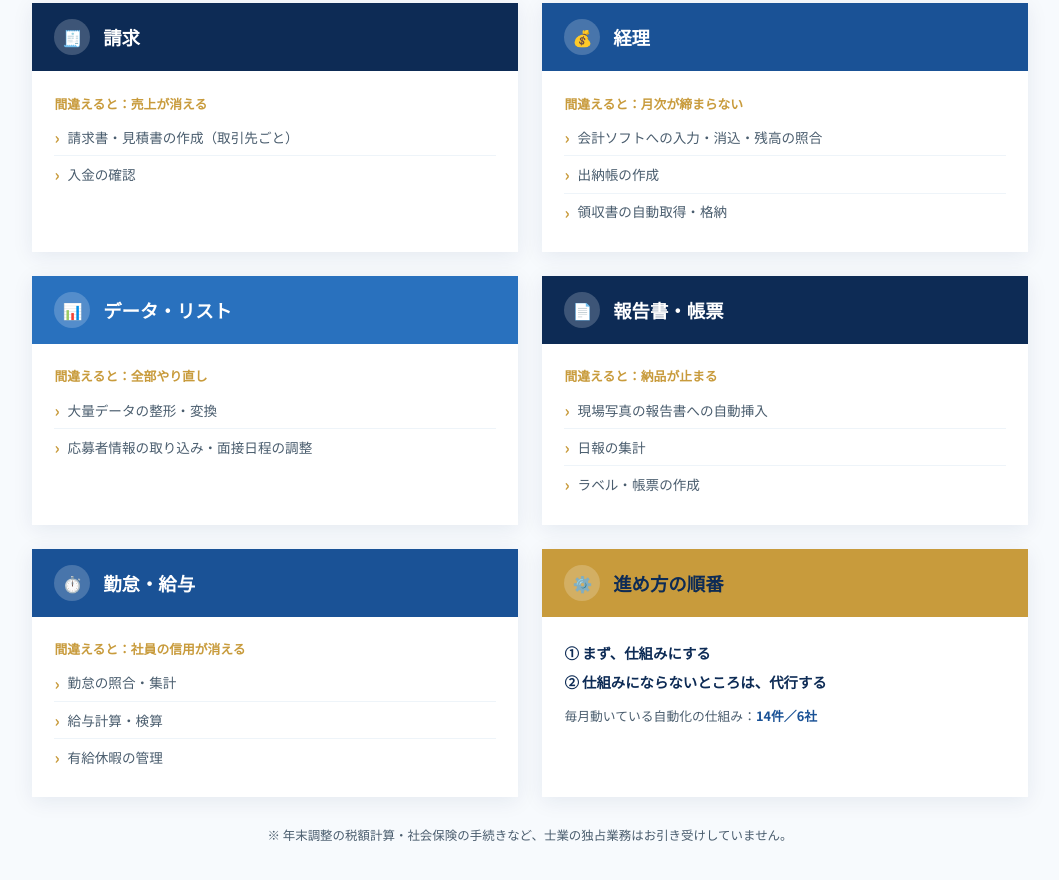
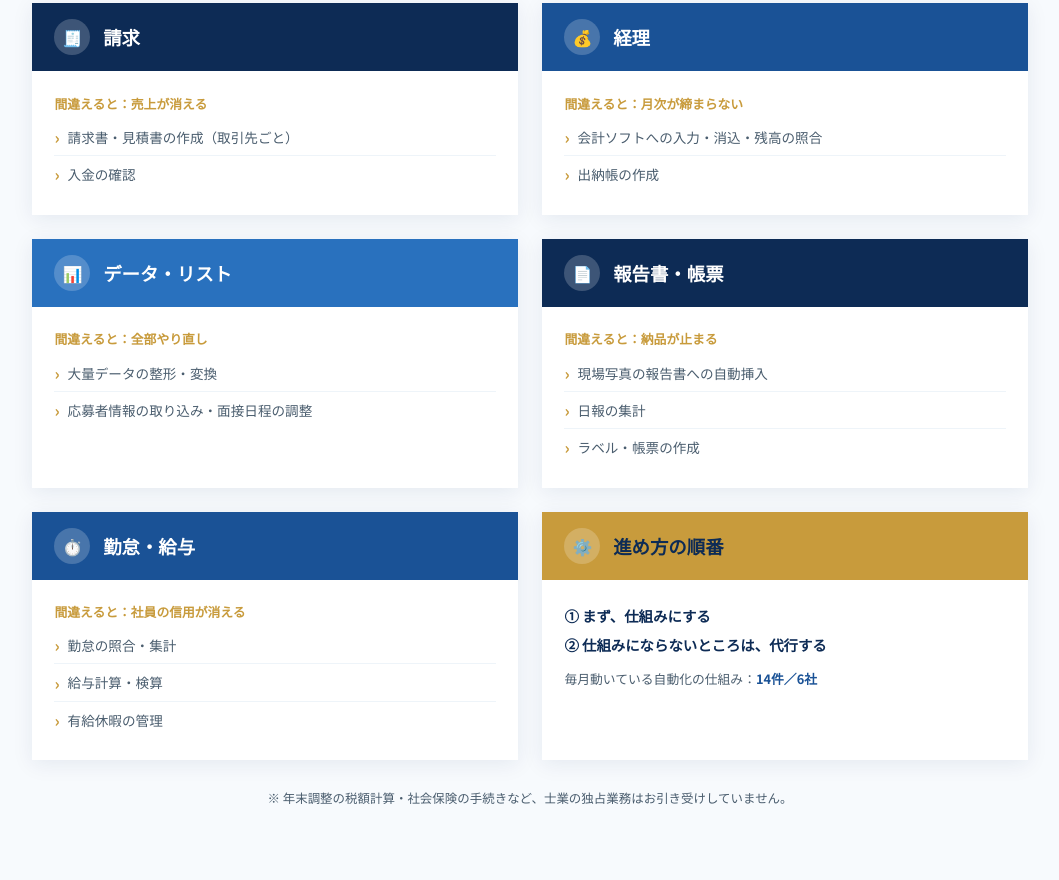
Before and after one commit to ctrlshift-jp/ctrlshift-jp.github.io, a plain HTML site: page index.html in a window 1280 px wide. Shown: the part 1829-2709 px from the top of the page, without its empty margins (110-1169 px from the left). Drawn offline with nearby package versions, Linux system fonts and the light colour scheme.

Commit message:
Add files via upload

```diff
--- a/index.html
+++ b/index.html
@@ -740,7 +740,6 @@
           <ul>
             <li>会計ソフトへの入力・消込・残高の照合</li>
             <li>出納帳の作成</li>
-            <li>領収書の自動取得・格納</li>
           </ul>
         </div>
       </div>
```
